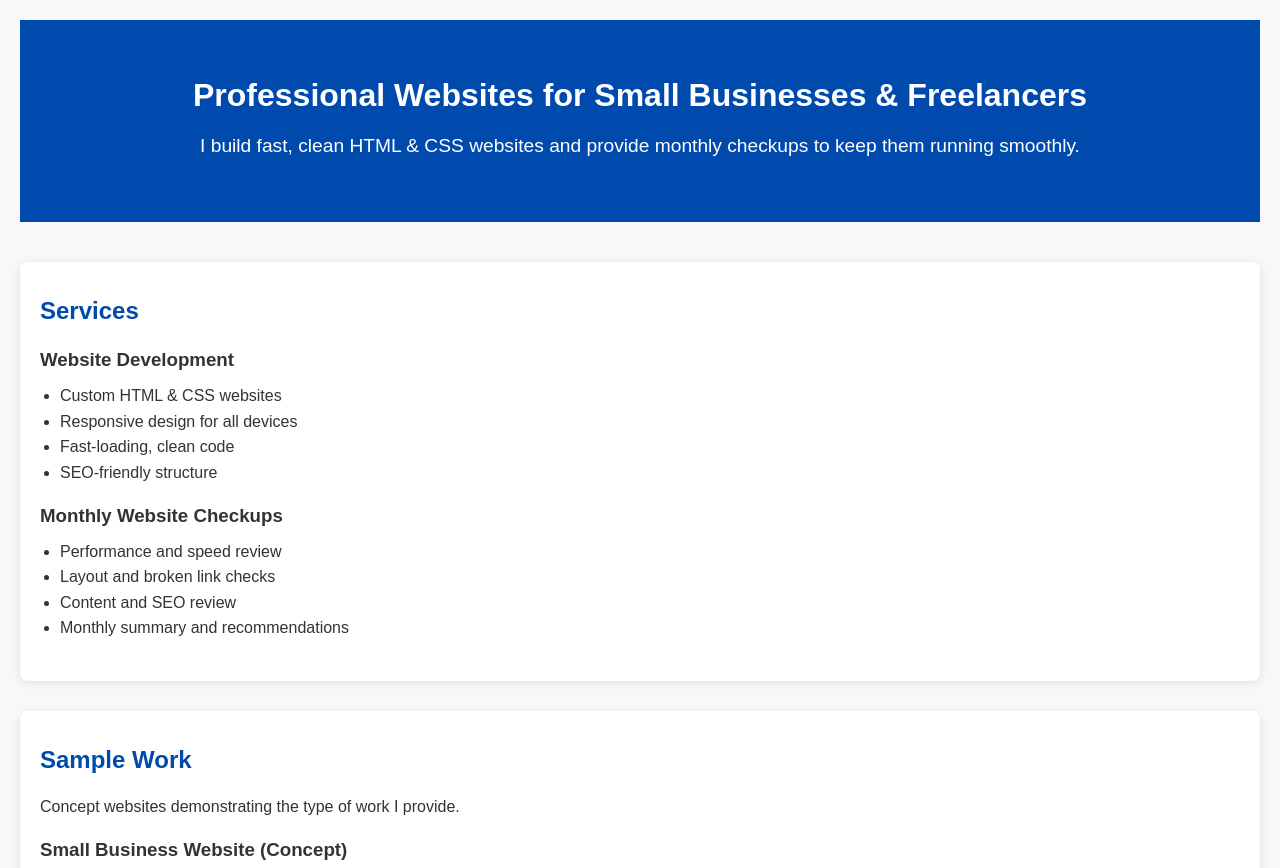
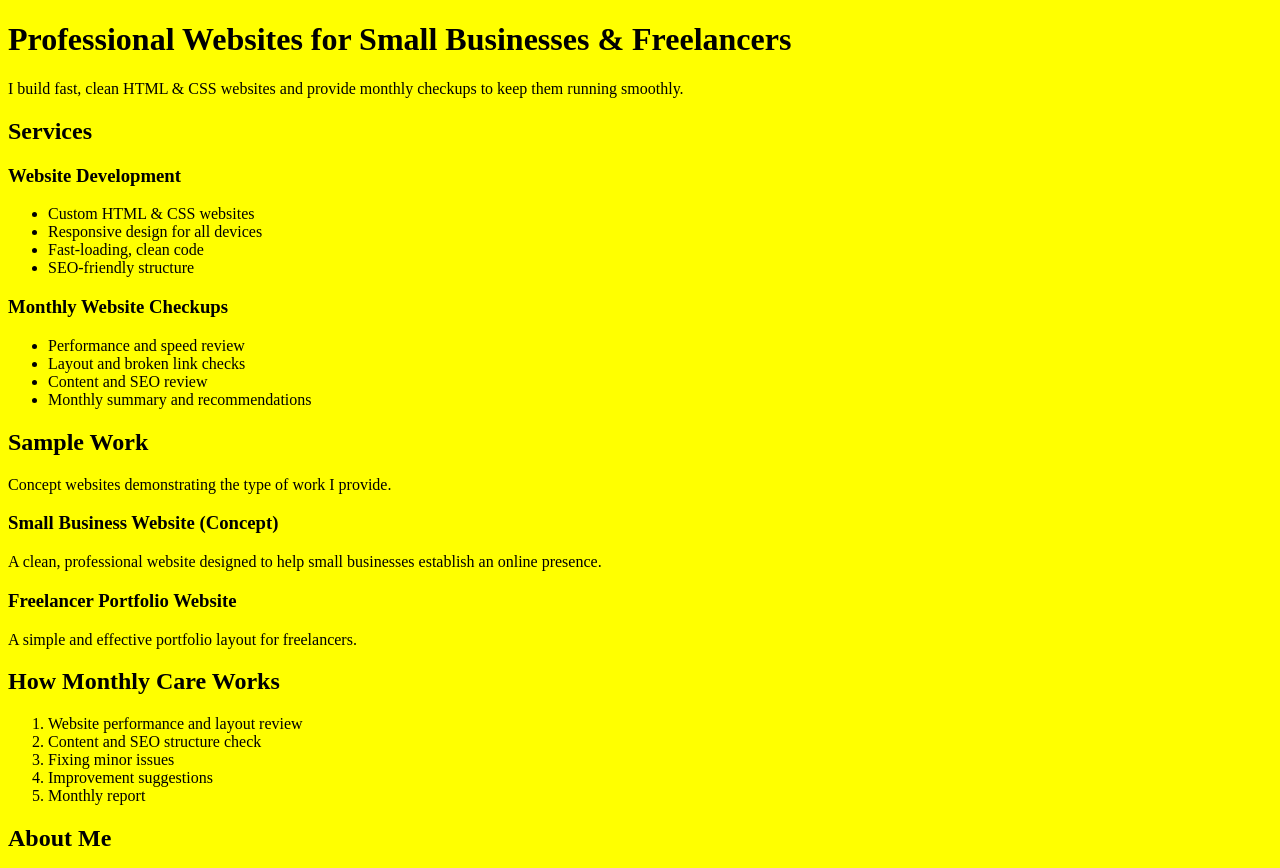
Before and after one commit to SeanOrneal/seanorneal.github.io, a plain HTML site: page index.html in a window 1280 px wide. Shown: the top 868 px of the page. Drawn offline with Linux system fonts and the light colour scheme.

Commit message:
Change body background color to yellow
Updated the body background color to yellow.

```diff
--- a/style.css
+++ b/style.css
@@ -1,69 +1,3 @@
-/* Basic reset */
-* {
-  margin: 0;
-  padding: 0;
-  box-sizing: border-box;
+body {
+  background-color: yellow;
 }
-
-body {
-  font-family: Arial, sans-serif;
-  line-height: 1.6;
-  background-color: #f8f8f8;
-  color: #333;
-  padding: 20px;
-}
-
-/* Header */
-header {
-  text-align: center;
-  padding: 50px 20px;
-  background-color: #004aad;
-  color: white;
-  margin-bottom: 40px;
-}
-
-header h1 {
-  font-size: 2rem;
-  margin-bottom: 10px;
-}
-
-header p {
-  font-size: 1.2rem;
-}
-
-/* Sections */
-section {
-  background: white;
-  padding: 30px 20px;
-  margin-bottom: 30px;
-  border-radius: 8px;
-  box-shadow: 0 2px 8px rgba(0,0,0,0.1);
-}
-
-section h2 {
-  color: #004aad;
-  margin-bottom: 15px;
-}
-
-section h3 {
-  margin-top: 15px;
-  margin-bottom: 8px;
-}
-
-ul, ol {
-  margin-left: 20px;
-  margin-bottom: 10px;
-}
-
-p {
-  margin-bottom: 10px;
-}
-
-/* Footer / Contact */
-section:last-of-type {
-  text-align: center;
-}
-
-section:last-of-type p {
-  margin-bottom: 5px;
-}
```
